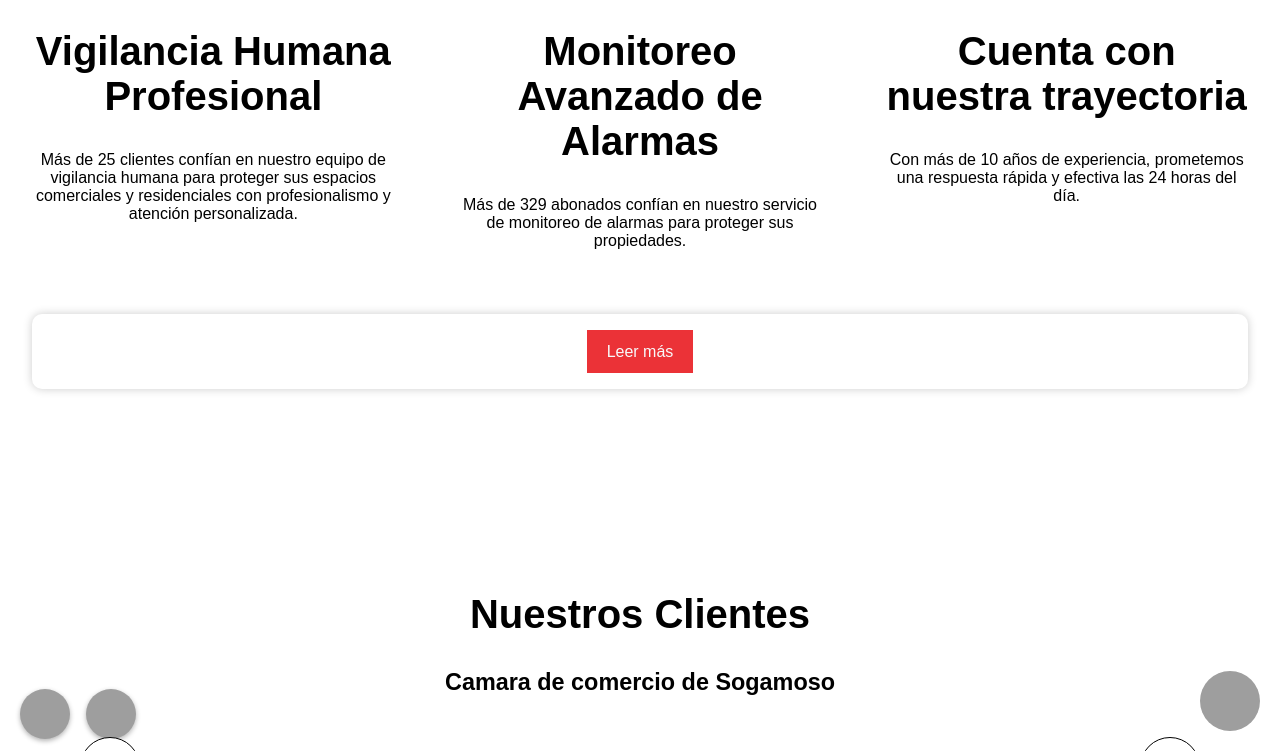
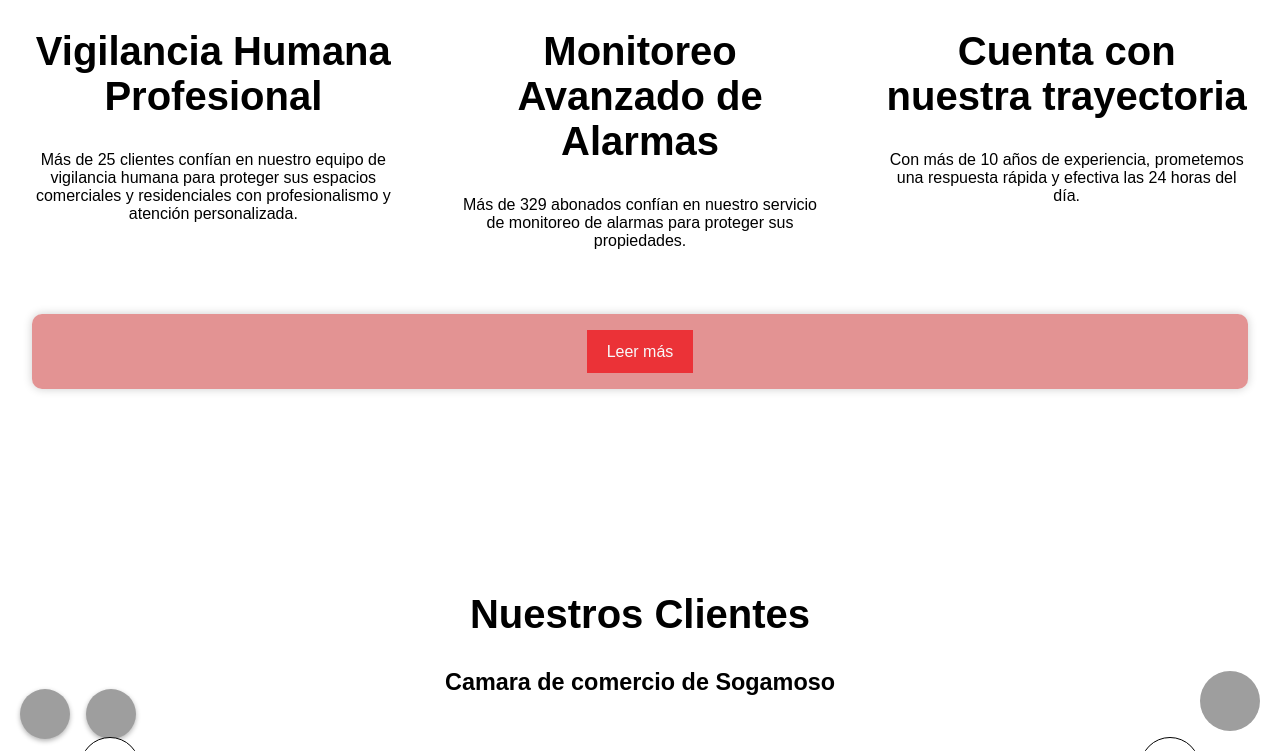
Before and after one commit to Elecrtroalarmas/Davisan, a Gatsby site: page / in a window 1280 px wide. In both pictures the pointer is over the element 640 px from the left and 2116 px from the top of the page. Shown: the part 1765-2516 px from the top of the page. Built offline with nearby package versions, Linux system fonts and the light colour scheme; Gatsby itself is replaced by a stand-in of ours; grey boxes are pictures that could not be loaded.

Commit message:
update: hover effect on services

```diff
--- a/src/pages/index.css
+++ b/src/pages/index.css
@@ -203,6 +203,13 @@ main .services-section .promt .options .n2{
   box-shadow: 0 0 10px rgba(0, 0, 0, 0.2);
 }
 
+main .services-section .promt .options .n1:hover,
+main .services-section .promt .options .n2:hover{
+  background-color: #cf454593;
+  transition: .5s;
+  color: white;
+}
+
 /* END THIRD SECTION */
 /* START FOURTH SECTION */
 
--- a/src/pages/services/index.css
+++ b/src/pages/services/index.css
@@ -122,6 +122,7 @@ section .image picture {
   overflow: hidden;
 }
 
+
 section .image picture img {
   object-fit: cover;
   width: inherit;
```
